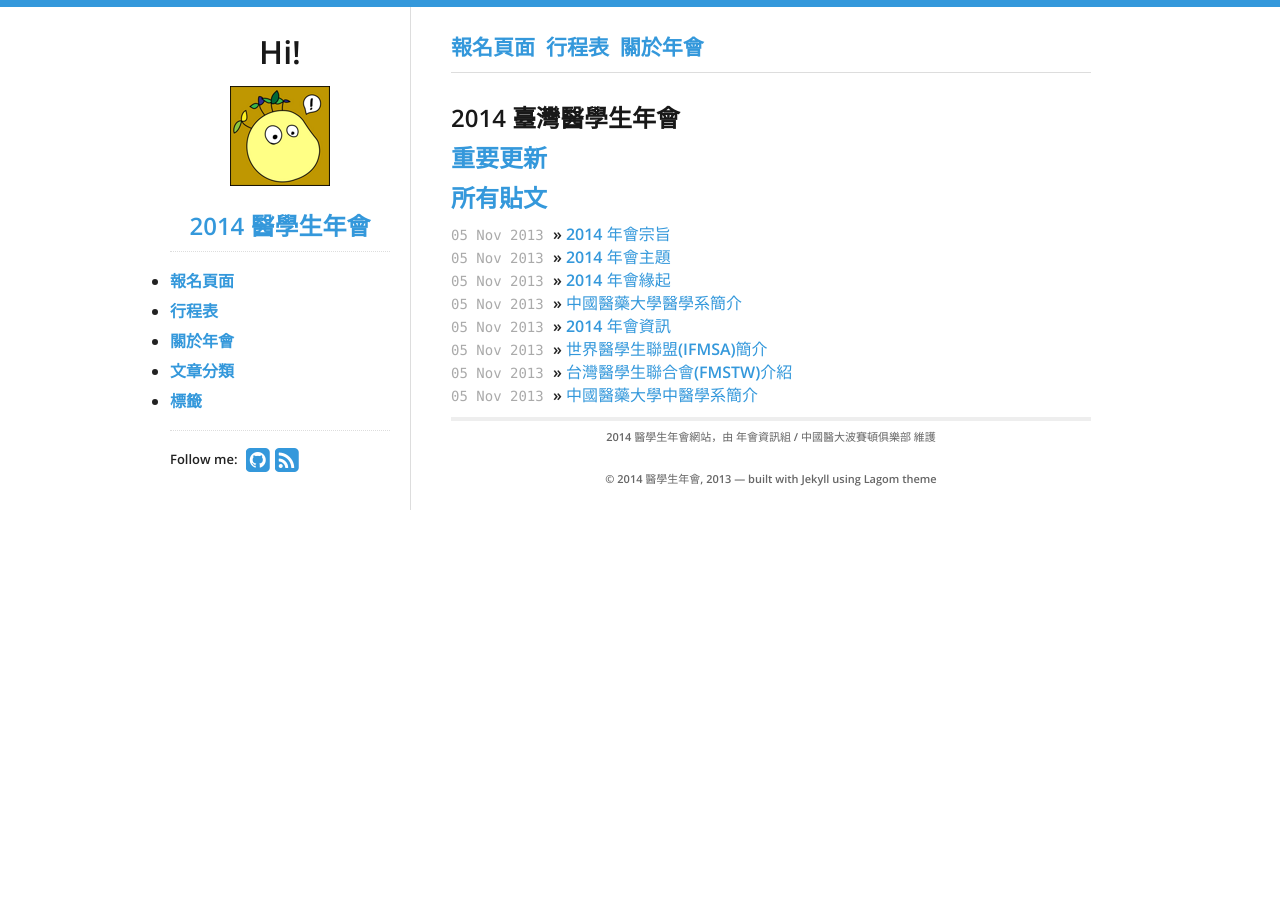
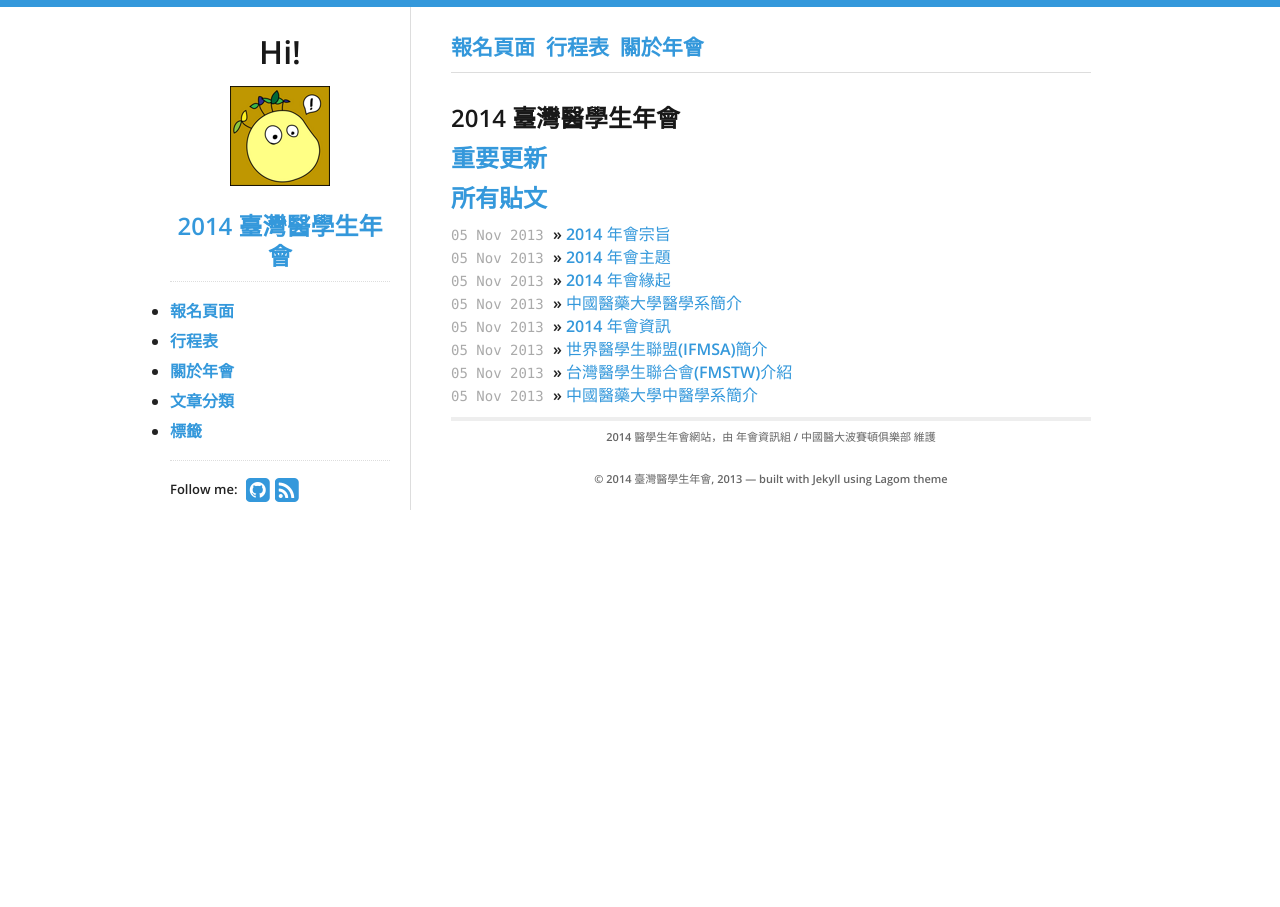
Before and after one commit to fmstw/fmstw.github.io, a Jekyll site: the page built from index.html, in a window 1280 px wide. Built offline with Jekyll 4.4.1, drawn with Linux system fonts in a browser that asks for light colours; nearby versions of some CDN libraries.

Commit message:
modified _config.yml

```diff
--- a/_config.yml
+++ b/_config.yml
@@ -15,7 +15,7 @@ theme:
     github: fmstw
 
   # "Hi, I'm _______"
-  name: 2014 醫學生年會
+  name: 2014 臺灣醫學生年會
   email: fmstw2014@gmail.com
   tagline: "weak opinions, strongly held"
 
```
